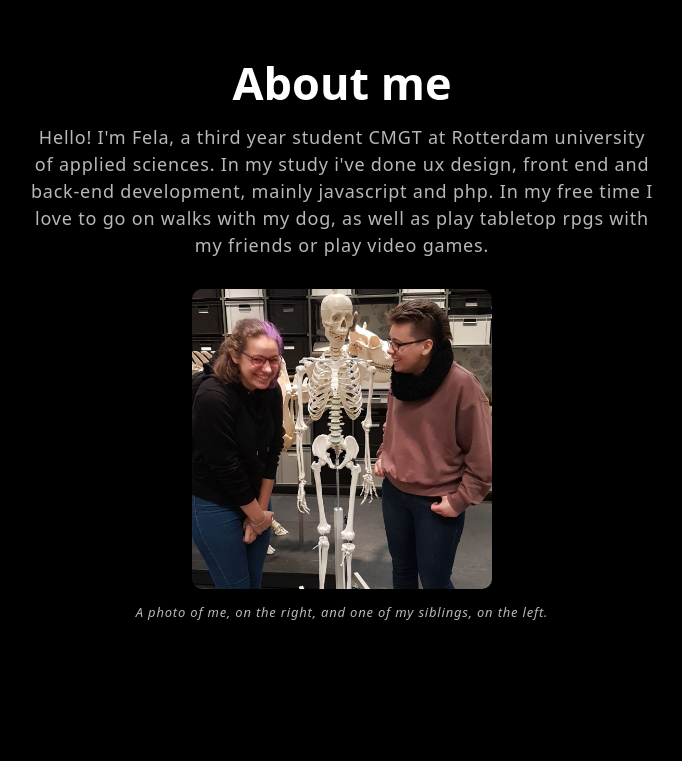
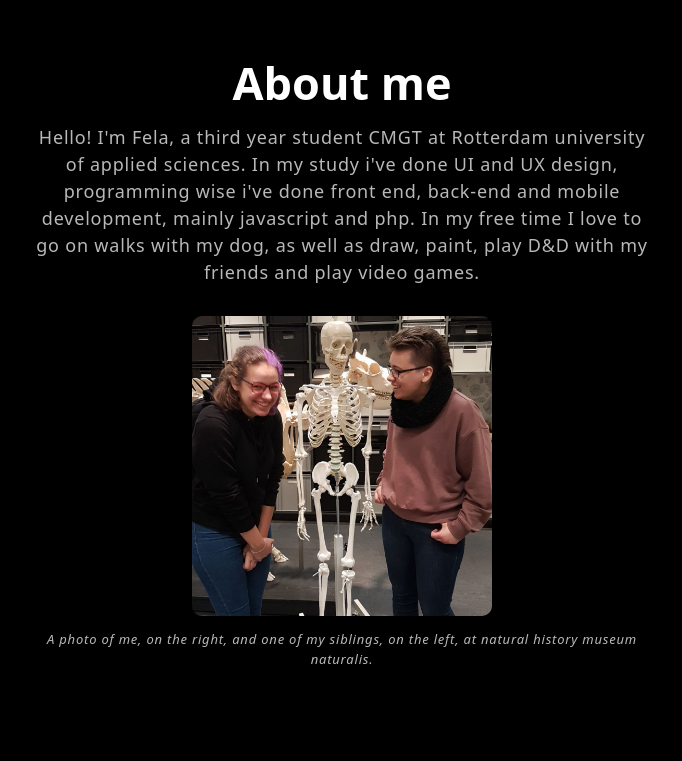
Before and after one commit to thelucky-owl/portfolio-website, a React (Create React App) app: page / in a window 1280 px wide. Shown: the part 540-1301 px from the top of the page, without its empty margins (298-980 px from the left). Built offline with nearby package versions, Linux system fonts and the light colour scheme.

Commit message:
changed some text

```diff
--- a/src/components/aboutMe.js
+++ b/src/components/aboutMe.js
@@ -6,9 +6,9 @@ return(
         <Container>
             <h2 id="about-me-title">About me</h2>
             <div className="about-me-content">
-                <p>Hello! I'm Fela, a third year student CMGT at Rotterdam university of applied sciences. In my study i've done ux design, front end and back-end development, mainly javascript and php. In my free time I love to go on walks with my dog, as well as play tabletop rpgs with my friends or play video games.</p>
+                <p>Hello! I'm Fela, a third year student CMGT at Rotterdam university of applied sciences. In my study i've done UI and UX design, programming wise i've done front end, back-end and mobile development, mainly javascript and php. In my free time I love to go on walks with my dog, as well as draw, paint, play D&D with my friends and play video games.</p>
                 <img id="about-me-img" src={imgSource} alt="img of fela and a sibling"></img>
-                <p id="about-me-img-caption">A photo of me, on the right, and one of my siblings, on the left.</p>
+                <p id="about-me-img-caption">A photo of me, on the right, and one of my siblings, on the left, at natural history museum naturalis.</p>
             </div>
         </Container>
     </section>
```
